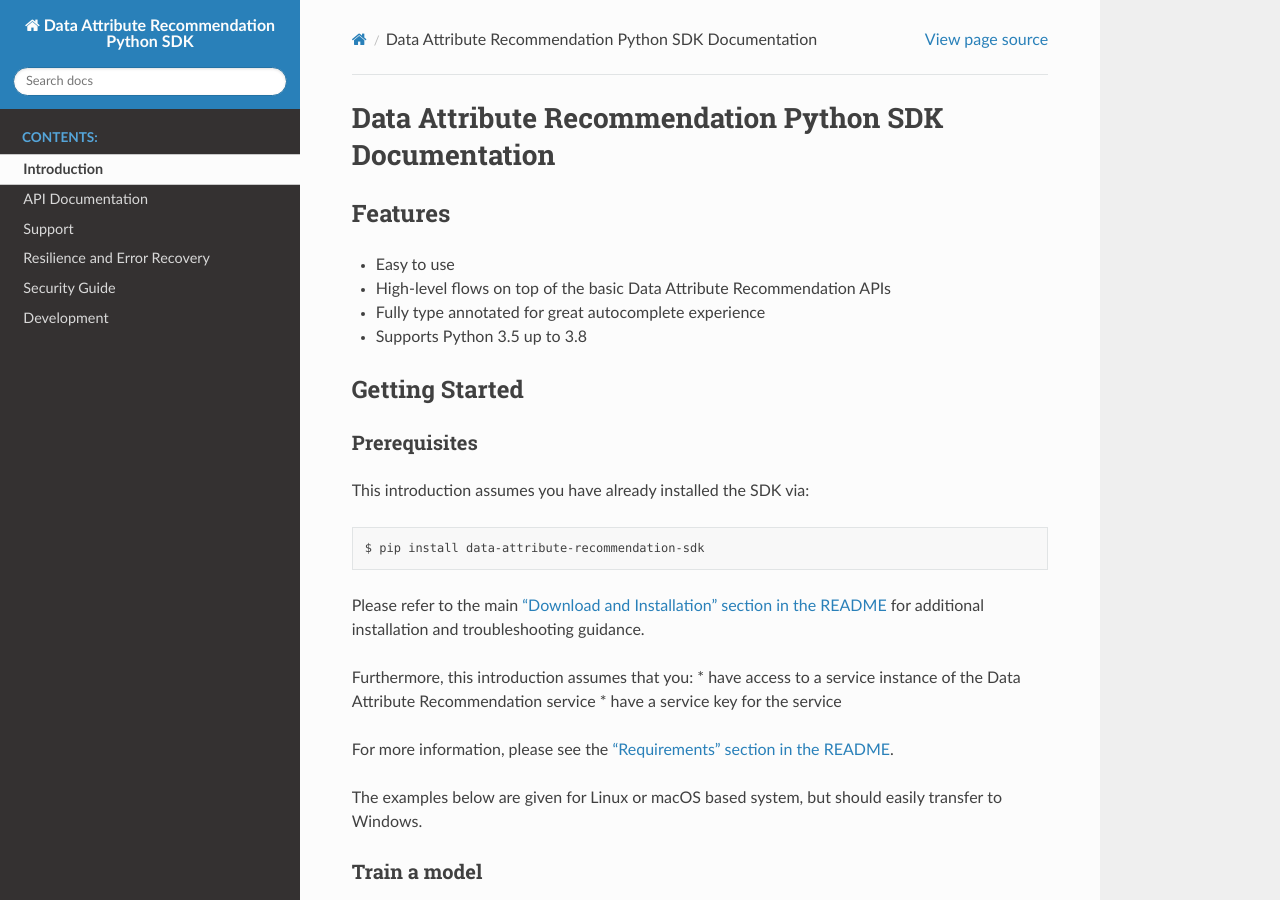
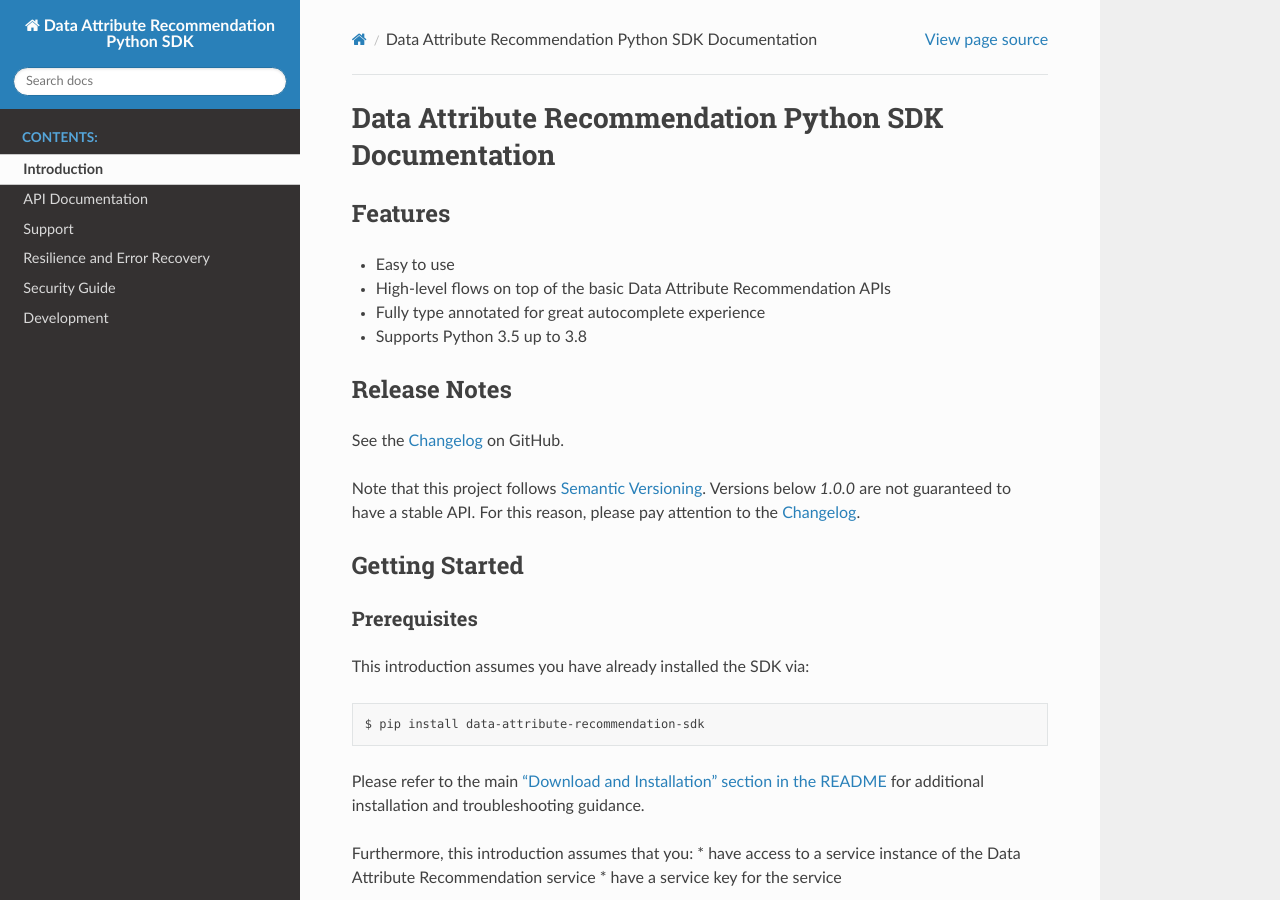
Before and after one commit to SAP/data-attribute-recommendation-python-sdk, a Sphinx documentation site: the page built from docs/source/index.rst, in a window 1280 px wide and 900 px high. Built offline with Sphinx 7.4.7 and the Read the Docs theme 2.0.0, drawn with Linux system fonts in a browser that asks for light colours.

```diff
--- a/docs/source/index.rst
+++ b/docs/source/index.rst
@@ -10,6 +10,18 @@ Features
 - High-level flows on top of the basic Data Attribute Recommendation APIs
 - Fully type annotated for great autocomplete experience
 - Supports Python 3.5 up to 3.8
+
+Release Notes
+-------------
+
+See the `Changelog`_ on GitHub.
+
+Note that this project follows `Semantic Versioning`_. Versions
+below `1.0.0` are not guaranteed to have a stable API. For this reason, please
+pay attention to the `Changelog`_.
+
+.. _Changelog: https://github.com/SAP/data-attribute-recommendation-python-sdk/blob/master/CHANGELOG.md
+.. _Semantic Versioning: https://semver.org/
 
 Getting Started
 ---------------
```
Also changed, not shown: CHANGELOG.md (+5 -3 lines), README.md (+4 -0 lines).
